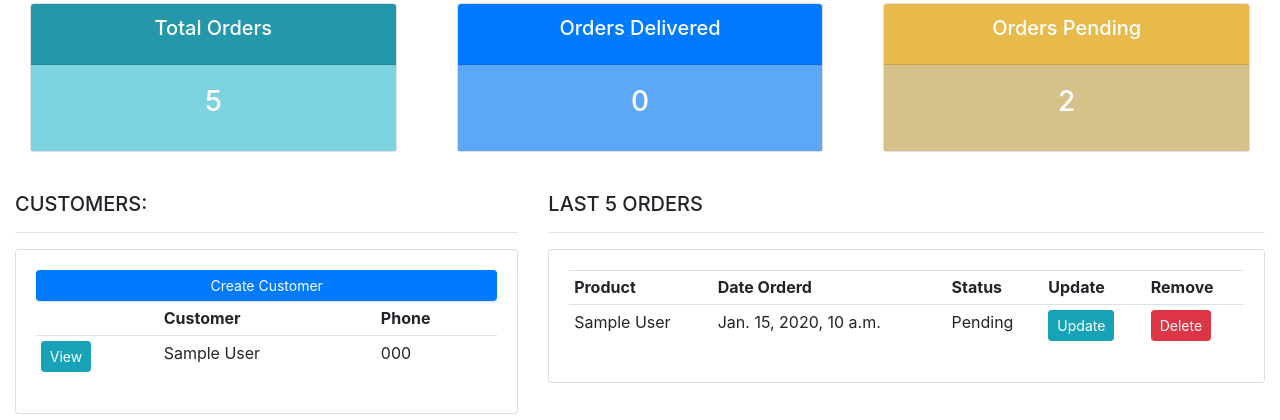
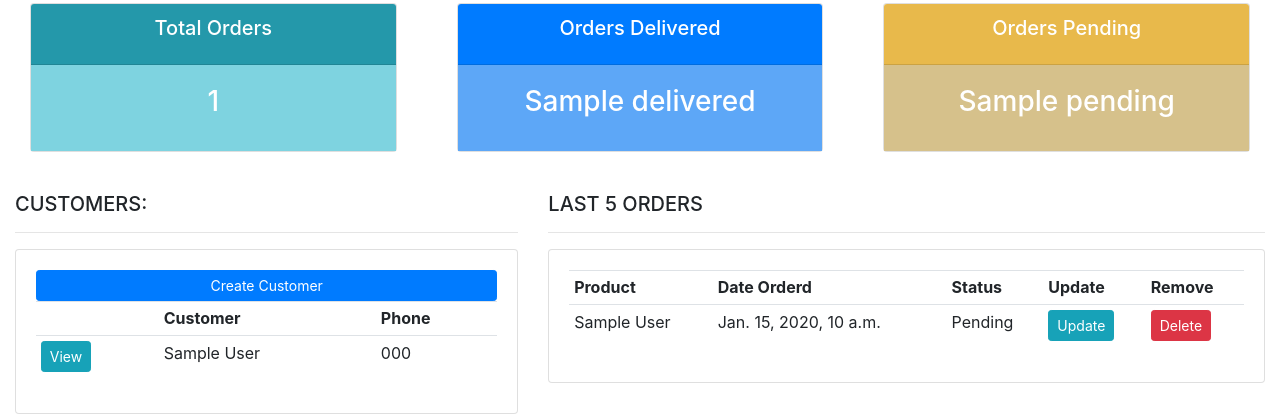
Before and after one commit to gurnitha/django-ytb-dennis-ivy-crm, a Django app: template apps/accounts/templates/accounts/dashboard.html in a window 1280 px wide. Shown: the part 353-773 px from the top of the page. Run offline with Django 3.2, Linux system fonts and the light colour scheme; tables that the repository leaves empty hold one stand-in row (values such as "Sample post"); the template is opened without the code that fills it: values that come from a table or form of the project are taken from there, most other values are stand-ins (such as "Sample title", 1, 10 or a date in 2020); some libraries are stand-ins or nearby versions.

Commit message:
3.3 Retrieve and display total_orders, total_delivered, total_pending

```diff
--- a/apps/accounts/templates/accounts/dashboard.html
+++ b/apps/accounts/templates/accounts/dashboard.html
@@ -32,7 +32,7 @@
                             <h5 class="card-title">Total Orders</h5>
                         </div>
                         <div class="card-body"  style="background-color: #7ED3E0;">
-                            <h3 class="card-title">5</h3>
+                            <h3 class="card-title">{{total_orders}}</h3>
                         </div>
                     </div>
                 </div>
@@ -44,7 +44,7 @@
                             <h5 class="card-title">Orders Delivered</h5>
                         </div>
                         <div class="card-body" style="background-color: #5DA7F7;">
-                            <h3 class="card-title">0</h3>
+                            <h3 class="card-title">{{delivered}}</h3>
                         </div>
                     </div>
                 </div>
@@ -56,7 +56,7 @@
                             <h5 class="card-title">Orders Pending</h5>
                         </div>
                         <div class="card-body" style="background-color: #D6C18B;">
-                            <h3 class="card-title">2</h3>
+                            <h3 class="card-title">{{pending}}</h3>
                         </div>
                     </div>
                 </div>
```
Also changed, not shown: apps/accounts/views.py (+14 -0 lines), README.md.
